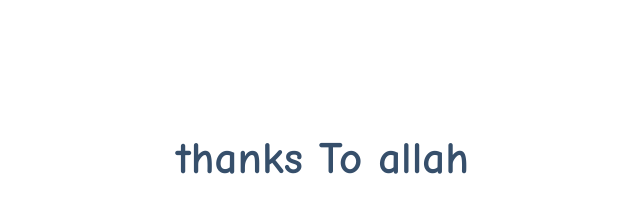
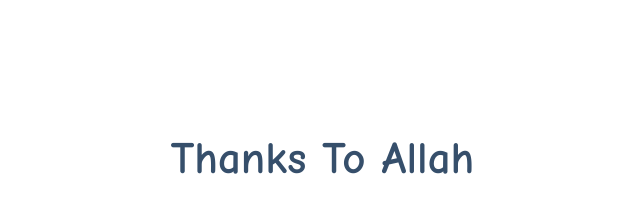
Before and after one commit to WanIT2715/004567991, a plain HTML site: page index.html in a window 1280 px wide. Shown: the part 178-378 px from the top of the page, 68-708 px from the left. Drawn offline with Linux system fonts and the light colour scheme; files whose address does not match are found by name.

Commit message:
index.html

```diff
--- a/index.html
+++ b/index.html
@@ -62,7 +62,7 @@
                 <p></p>
                 <p></p>
                 <p></p>
-                <h2>thanks To allah</h2>
+                <h2>Thanks To Allah</h2>
                 <p>Maha Kuasa	Allah memiliki kekuasaan mutlak atas segala sesuatu.
                     Maha Mendengar	Allah selalu mendengar doa dan permohonan manusia.
                     Maha Mengetahui	Allah mengetahui segala sesuatu, baik yang terlihat maupun yang tidak terlihat.
```
